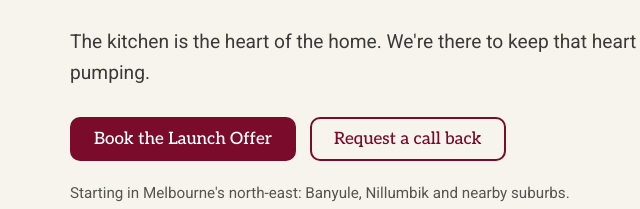
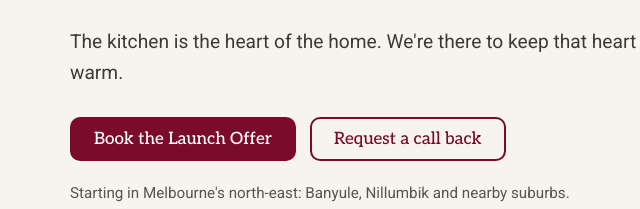
Before and after one commit to nahyehcool/homestead, a plain HTML site: page index.html in a window 1280 px wide. Shown: the part 324-533 px from the top of the page, 30-670 px from the left. Drawn offline with Linux system fonts and the light colour scheme.

Commit message:
Update index.html

```diff
--- a/index.html
+++ b/index.html
@@ -468,7 +468,7 @@ html.modal-open,html.modal-open body{overflow:hidden}
       <div>
         <p class="eyebrow">In-home cooking for older Australians and their families</p>
         <h1>Fresh home cooking, <em>the way you like it.</em></h1>
-        <p class="lead">The kitchen is the heart of the home. We're there to keep that heart pumping.</p>
+        <p class="lead">The kitchen is the heart of the home. We're there to keep that heart warm.</p>
         <div class="actions">
           <a class="btn btn-cta" href="#contact" data-form="trial">Book the Launch Offer</a>
           <a class="btn btn-ghost" href="#contact" data-form="callback">Request a call back</a>
```
